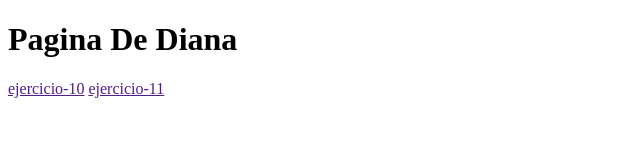
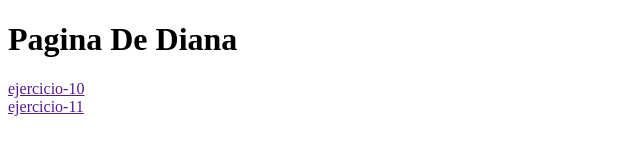
Before and after one commit to dianamicru99/dianaLenguaje, a plain HTML site: page index.html in a window 1280 px wide. Shown: the whole page, without its empty margins (0-640 px from the left). Drawn offline with Linux system fonts and the light colour scheme.

Commit message:
Update index.html

```diff
--- a/index.html
+++ b/index.html
@@ -9,7 +9,7 @@
             <h1>Pagina De Diana</h1>
         </header>
         <nav>
-                 <a href="" target="_bank">ejercicio-10</a>
+                 <a href="" target="_bank">ejercicio-10</a>  <br />
                  <a href="" target="_bank">ejercicio-11</a>
         </nav>
        <section>
```
